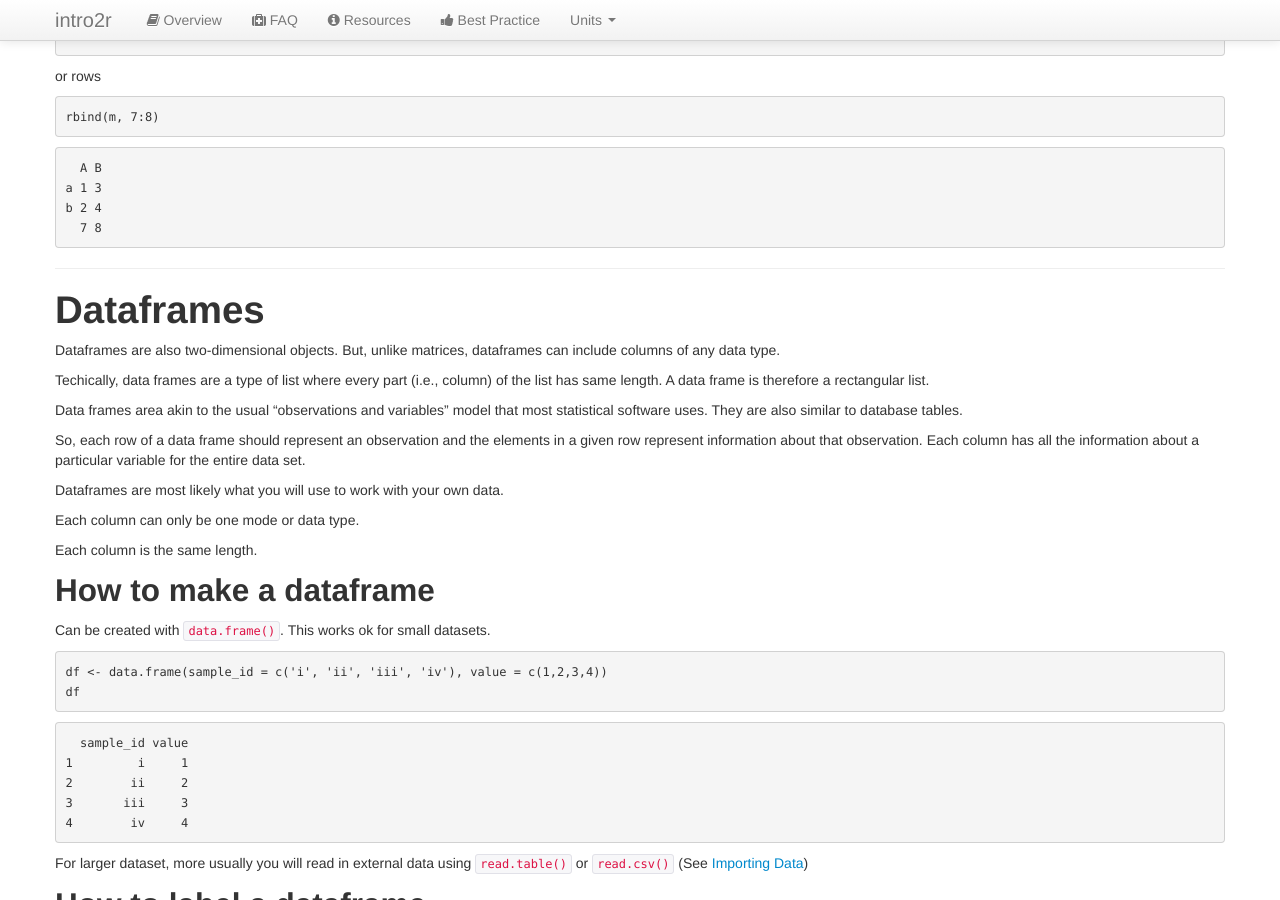
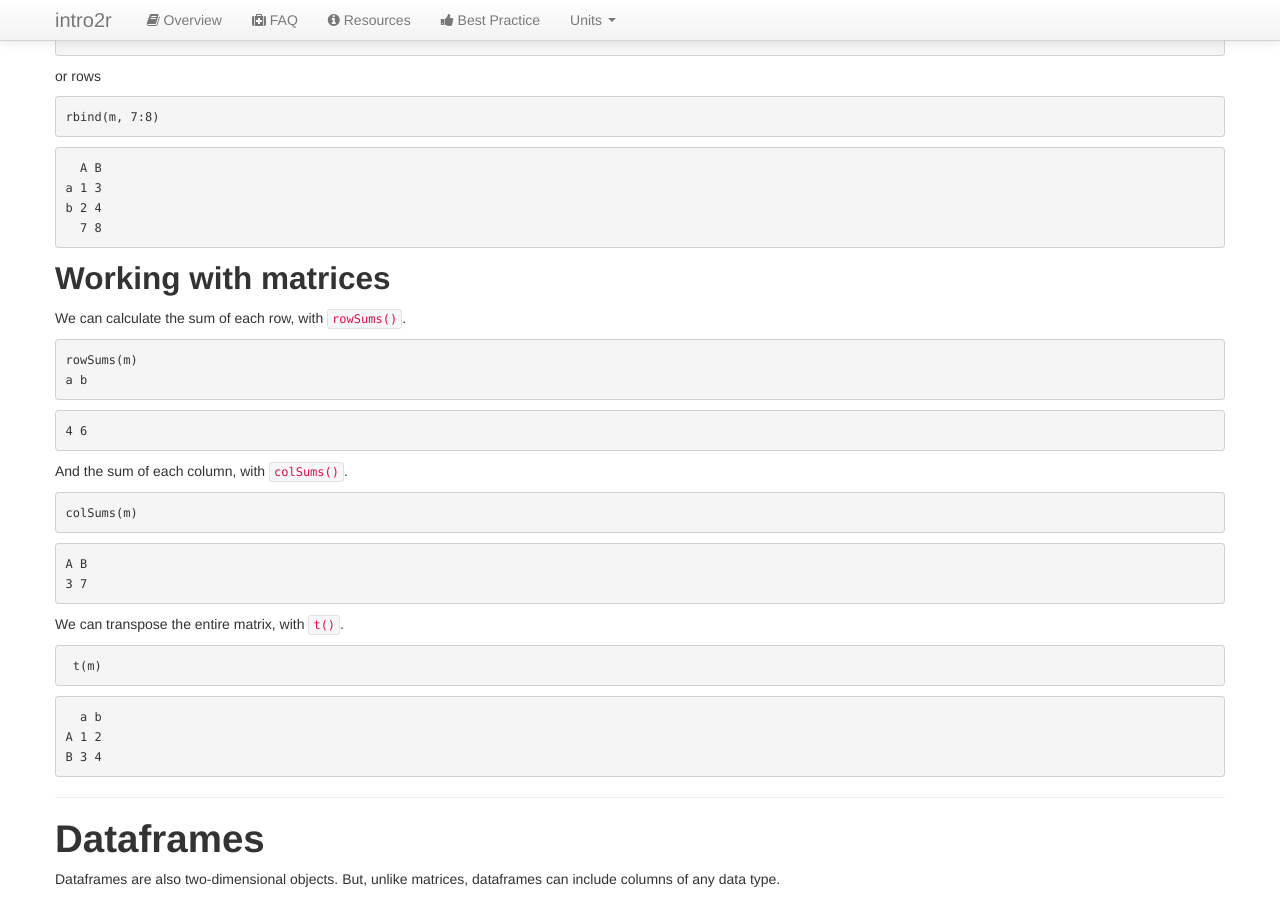
Before and after one commit to intro2r/intro2r, a Jekyll site: the page built from unit2/matrices-and-dataframes.md, in a window 1280 px wide and 900 px high, scrolled down 1556 px. Built offline with Jekyll 4.4.1, drawn with Linux system fonts in a browser that asks for light colours.

Commit message:
Update matrices-and-dataframes.md

````diff
--- a/unit2/matrices-and-dataframes.md
+++ b/unit2/matrices-and-dataframes.md
@@ -103,6 +103,38 @@ a 1 3
 b 2 4
   7 8
 ```
+
+## Working with matrices
+
+We can calculate the sum of each row, with `rowSums()`.
+```r
+rowSums(m)
+a b
+```
+```
+4 6
+```
+
+And the sum of each column, with `colSums()`.
+```r
+colSums(m)
+```
+```
+A B
+3 7
+```
+
+We can transpose the entire matrix, with `t()`.
+```r
+ t(m)
+```
+```
+  a b
+A 1 2
+B 3 4
+```
+
+
 
 
 - - -
````
